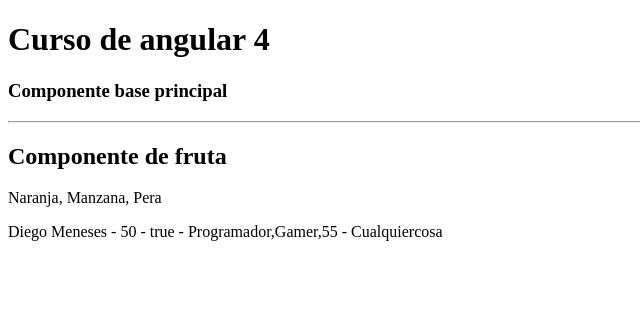
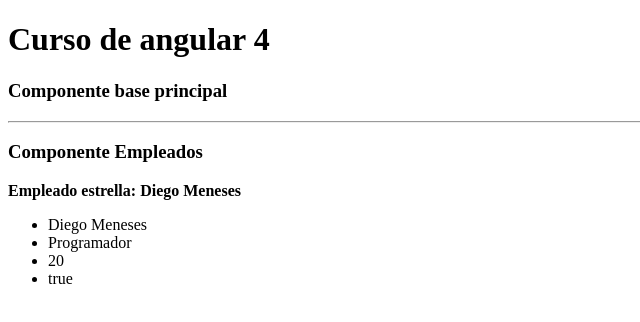
Before and after one commit to diegoxdc99/curso-de-angular-4-desde-cero-hasta-profesional, an Angular app in the folder curso-angular4/: page / in a window 1280 px wide. Shown: the top 322 px of the page, without its empty margins (0-640 px from the left). Built offline with nearby package versions, Linux system fonts and the light colour scheme.

Commit message:
modelo y databinding

```diff
--- a/curso-angular4/src/app/app.component.html
+++ b/curso-angular4/src/app/app.component.html
@@ -1,6 +1,5 @@
 <h1>Curso de angular 4</h1>
 <h3>Componente base principal</h3>
 <hr>
-<app-fruta></app-fruta>
-
-<!-- <app-empleado></app-empleado> -->
+<!-- <app-fruta></app-fruta> -->
+<app-empleado></app-empleado>
--- a/curso-angular4/src/app/components/empleado/empleado.component.html
+++ b/curso-angular4/src/app/components/empleado/empleado.component.html
@@ -1 +1,10 @@
-<h1>{{tittle}}</h1>
+<h3>{{titulo}}</h3>
+
+
+<strong>Empleado estrella: {{empleado.nombre}}</strong>
+<ul>
+  <li>{{empleado.nombre}}</li>
+  <li>{{empleado.cargo}}</li>
+  <li>{{empleado.edad}}</li>
+  <li>{{empleado.contratado}}</li>
+</ul>
--- a/curso-angular4/src/app/components/empleado/empleado.component.ts
+++ b/curso-angular4/src/app/components/empleado/empleado.component.ts
@@ -1,4 +1,5 @@
 import { Component, OnInit } from '@angular/core';
+import { Empleado } from './empleado';
 
 @Component({
   selector: 'app-empleado',
@@ -6,10 +7,23 @@ import { Component, OnInit } from '@angular/core';
   styleUrls: ['./empleado.component.scss']
 })
 export class EmpleadoComponent implements OnInit {
-  public titulo = "Empleado";
-  constructor() { }
+  public titulo = "Componente Empleados";
+  public empleado: Empleado;
+  public trabajadores:Array<Empleado>;
+
+  constructor() {
+    this.empleado = new Empleado('Diego Meneses', 20, 'Programador', true);
+    this.trabajadores = [
+      new Empleado('Diego Meneses', 20, 'Programador', true),
+      new Empleado('Pedro Angel', 30, 'Admin', true),
+      new Empleado('Pablito Clavito', 40, 'Clavador', true)
+    ]
+  }
 
   ngOnInit() {
+
+    console.log(this.empleado);
+    console.log(this.trabajadores);
   }
 
 }
--- /dev/null
+++ b/curso-angular4/src/app/components/empleado/empleado.ts
@@ -0,0 +1,18 @@
+export class Empleado {
+  // forma clasica
+  // public nombre:string;
+  // public edad:number;
+
+  // constructor(nombre, edad) {
+  //   this.nombre = nombre;
+  //   this.edad = edad;
+  // }
+
+  //hace lo mismo de arriba crea variables y las inicializa
+  constructor(
+    public nombre:string,
+    public edad:number,
+    public cargo:string,
+    public contratado:boolean
+  ){}
+}
```
